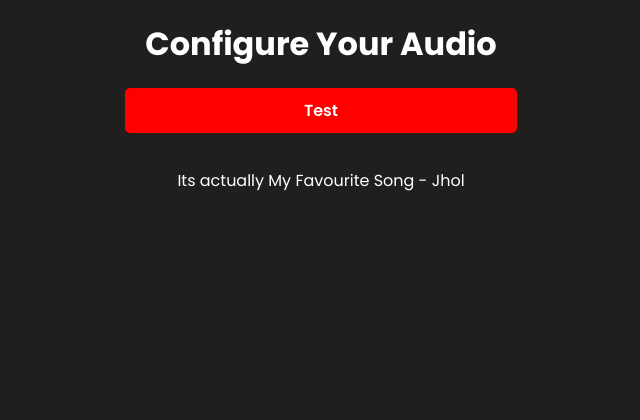
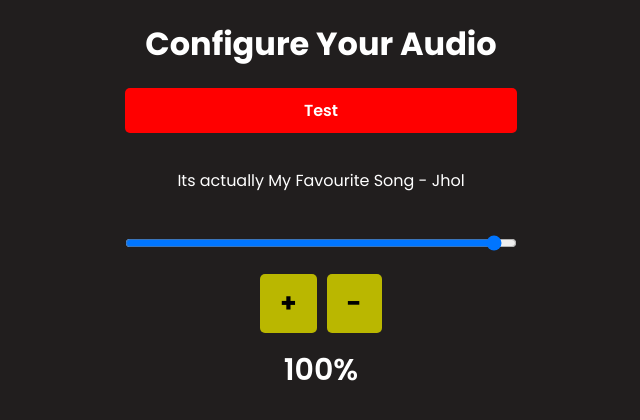
Before and after one commit to harshit391/TripTally, a plain HTML site: page pages/configure-audio.html in a window 1280 px wide. Shown: the whole page, without its empty margins (319-959 px from the left). Drawn offline with Linux system fonts and the light colour scheme.

Commit message:
Volume Control Added Properly with Local Storage
Volume being set by User will be stored completely in Local Storage and will be considered as default for every session

```diff
--- a/pages/configure-audio.html
+++ b/pages/configure-audio.html
@@ -16,7 +16,7 @@
     <div class="config-audio"></div>
 
     <!-- Loading the elements first -->
-    <script src="/scripts/assets/elemets.js"></script>
+    <script defer src="/scripts/assets/elemets.js"></script>
 
     <!-- Main Script file to Load Config Audio Functionality -->
     <script src="/scripts/src/configAudio.js"></script>
--- a/scripts/assets/elemets.js
+++ b/scripts/assets/elemets.js
@@ -80,3 +80,14 @@ const profile = `
         </a>
     </div>
 `
+
+const volumeControl = `
+    <div class='control-volume'>
+        <input type='range' class='volume' min='0' max='1' step='0.01'>
+        <div class='sub-control'>
+            <div class='plus'>+</div>
+            <div class='minus'>-</div>
+        </div>
+        <div class='volume-value'></div>
+    </div>
+`
--- a/scripts/src/configAudio.js
+++ b/scripts/src/configAudio.js
@@ -5,24 +5,72 @@ const loadConfigAudio = () =>
     mainBody.innerHTML = `
         <h1 style='padding: 20px;'>Configure Your Audio</h1>
         ${testBtn}
+        ${volumeControl}
+
     `
 
     const test = document.querySelector('.test');
 
-    test.addEventListener('click', () => {
-        const audio = new Audio("/Jhol.mp3");
-        audio.volume = 0.02;
-        audio.play();
-        setTimeout(() => {
-            audio.pause();
-            audio.currentTime = 0; // Reset audio to the start
-          }, 10000);
+    let isPlaying = false;
+
+    let audio = new Audio("/Jhol.mp3");
+
+    const currVolumeByUser = localStorage.getItem('volume');
+
+    test.addEventListener('click', () =>
+    {
+        if (!isPlaying)
+        {
+            audio.volume = currVolumeByUser ? currVolumeByUser : 1;
+            isPlaying = true;
+
+            audio.play();
+            setTimeout(() => {
+                audio.pause();
+                audio.currentTime = 0;
+                isPlaying = false;
+            }, 10000);
+        }
     });
 
     document.querySelector('.testpara').addEventListener('click', () => {
         window.location.href = "https://www.youtube.com/watch?v=-2RAq5o5pwc&pp=ygUEamhvbA%3D%3D";
     });
 
+    const volumeVal = document.querySelector('.volume-value');
+
+    const handleVolumeChange = (e) =>
+    {
+        console.log(e.target.value);
+        const volume = e.target.value;
+        audio.volume = volume;
+        localStorage.setItem('volume', volume);
+        volumeVal.innerHTML = `${(volume * 100).toFixed(0)}%`;
+    }
+
+    const plus = document.querySelector('.plus');
+
+    plus.addEventListener('click', () => {
+        audio.volume = Math.min(1, audio.volume + 0.01);
+        localStorage.setItem('volume', audio.volume);
+        volumeVal.innerHTML = `${(audio.volume * 100).toFixed(0)}%`;
+    });
+
+    const minus = document.querySelector('.minus');
+
+    minus.addEventListener('click', () => {
+        audio.volume = Math.max(0, audio.volume - 0.01);
+        localStorage.setItem('volume', audio.volume);
+        volumeVal.innerHTML = `${(audio.volume * 100).toFixed(0)}%`;
+    });
+
+    const currvolume = document.querySelector('.volume');
+
+    currvolume.value = currVolumeByUser ? currVolumeByUser : 1;
+    volumeVal.innerHTML = `${(currvolume.value * 100).toFixed(0)}%`;
+
+    currvolume.addEventListener('change', handleVolumeChange);
+
 }
 
 document.addEventListener('DOMContentLoaded', loadConfigAudio);
--- a/styles/components/audio.css
+++ b/styles/components/audio.css
@@ -29,3 +29,49 @@
     color: black;
     font-weight: 600;
 }
+
+.volume
+{
+    display: flex;
+    justify-content: center;
+    align-items: center;
+    gap: 10px;
+    padding: 15px;
+    height: 10px;
+}
+
+.sub-control
+{
+    display: flex;
+    justify-content: center;
+    align-items: center;
+    gap: 10px;
+    padding: 25px;
+    height: 10px;
+    cursor: pointer;
+    font-size: 20px;
+}
+
+.control-volume
+{
+    display: flex;
+    gap: 20px;
+    flex-direction: column;
+}
+
+.plus, .minus
+{
+    background-color: #BAB700;
+    padding: 10px 20px 10px 20px;
+    color: black;
+    border-radius: 5px;
+    font-weight: bold;
+    font-size: 26px;
+}
+
+.volume-value
+{
+    font-weight: 600;
+    text-align: center;
+    font-size: 30px;
+}
```
